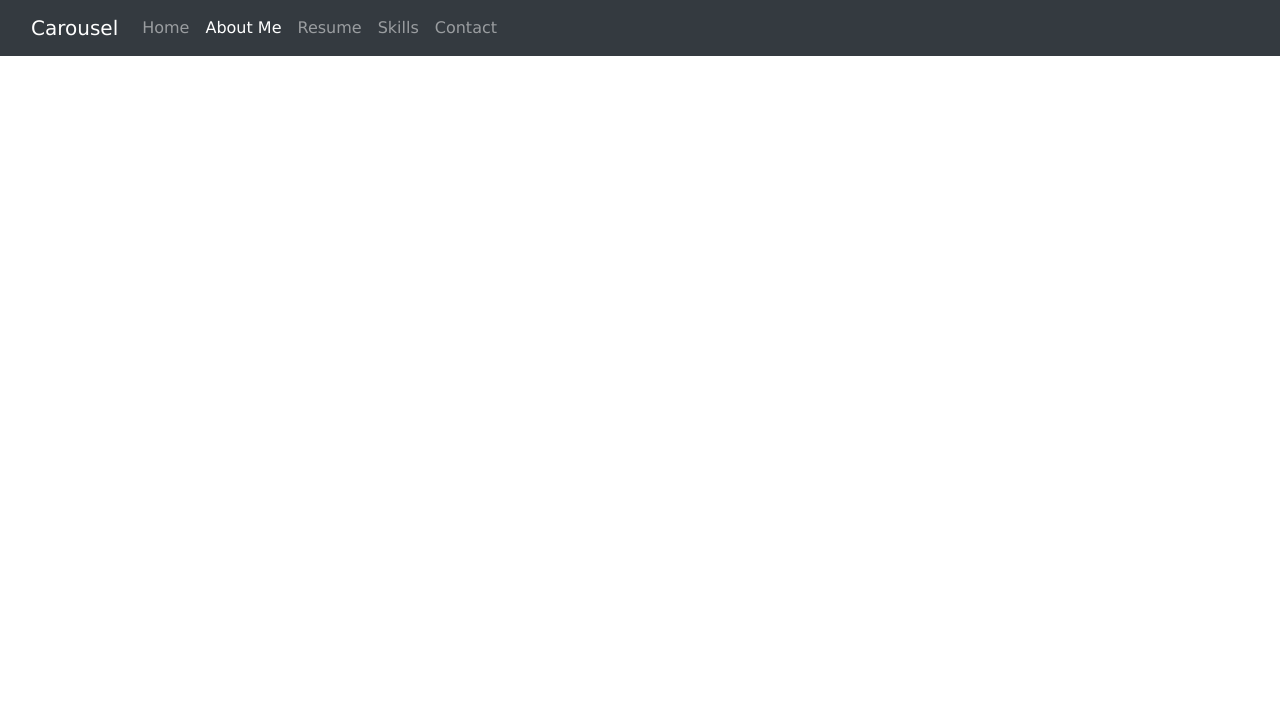
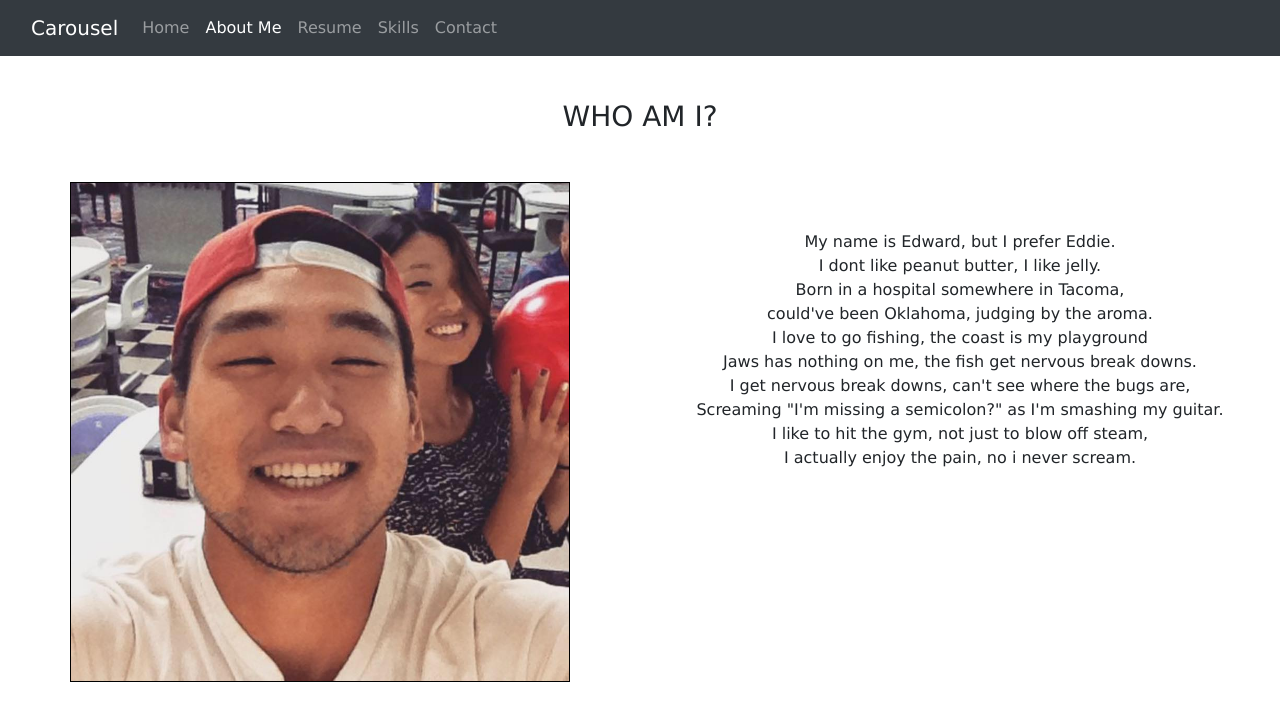
Before and after one commit to Ejyeyang/profile, an Angular app: page /about-me in a window 1280 px wide. Shown: the top 720 px of the page. Built offline with nearby package versions, Linux system fonts and the light colour scheme.

Commit message:
created the outlay for the about me component, just need to add some styling to it.

```diff
--- a/src/app/about-me/about-me.component.html
+++ b/src/app/about-me/about-me.component.html
@@ -1 +1,32 @@
-<p>about-me works!</p>
+<div style="margin-top: 100px;">
+  <h3 class="mb-5">WHO AM I?</h3>
+  <div class="row">
+    <div class="col-md-6">
+      <img src="../../assets/images/profile.jpg" class="profile-img">
+    </div>
+    <div class="col-md-6">
+      <br>
+      <br>
+      <p class="aboutMe">
+          My name is Edward, but I prefer Eddie.<br>
+          I dont like peanut butter, I like jelly.<br>
+          Born in a hospital somewhere in Tacoma,<br>
+          could've been Oklahoma, judging by the aroma.<br>
+          I love to go fishing, the coast is my playground<br>
+          Jaws has nothing on me, the fish get nervous break downs.<br>
+          I get nervous break downs, can't see where the bugs are,<br>
+          Screaming "I'm missing a semicolon?" as I'm smashing my guitar.<br>
+          I like to hit the gym, not just to blow off steam,<br>
+          I actually enjoy the pain, no i never scream.<br>
+      </p>
+
+    </div>
+  </div>
+</div>
+
+<style>
+  .profile-img{
+    height: 500px;
+    border: solid black 1px;
+  }
+</style>
--- a/src/app/contact/contact.component.html
+++ b/src/app/contact/contact.component.html
@@ -1 +1,3 @@
-<p>contact works!</p>
+<div style="margin-top: 100px;">
+  <p>contact works!</p>
+</div>
--- a/src/app/resume/resume.component.html
+++ b/src/app/resume/resume.component.html
@@ -1 +1,3 @@
-<p>resume works!</p>
+<div style="margin-top: 100px;">
+  <p>resume works!</p>
+</div>
--- a/src/app/skills/skills.component.html
+++ b/src/app/skills/skills.component.html
@@ -1 +1,3 @@
-<p>skills works!</p>
+<div style="margin-top: 100px;">
+  <p>skills works!</p>
+</div>
```
